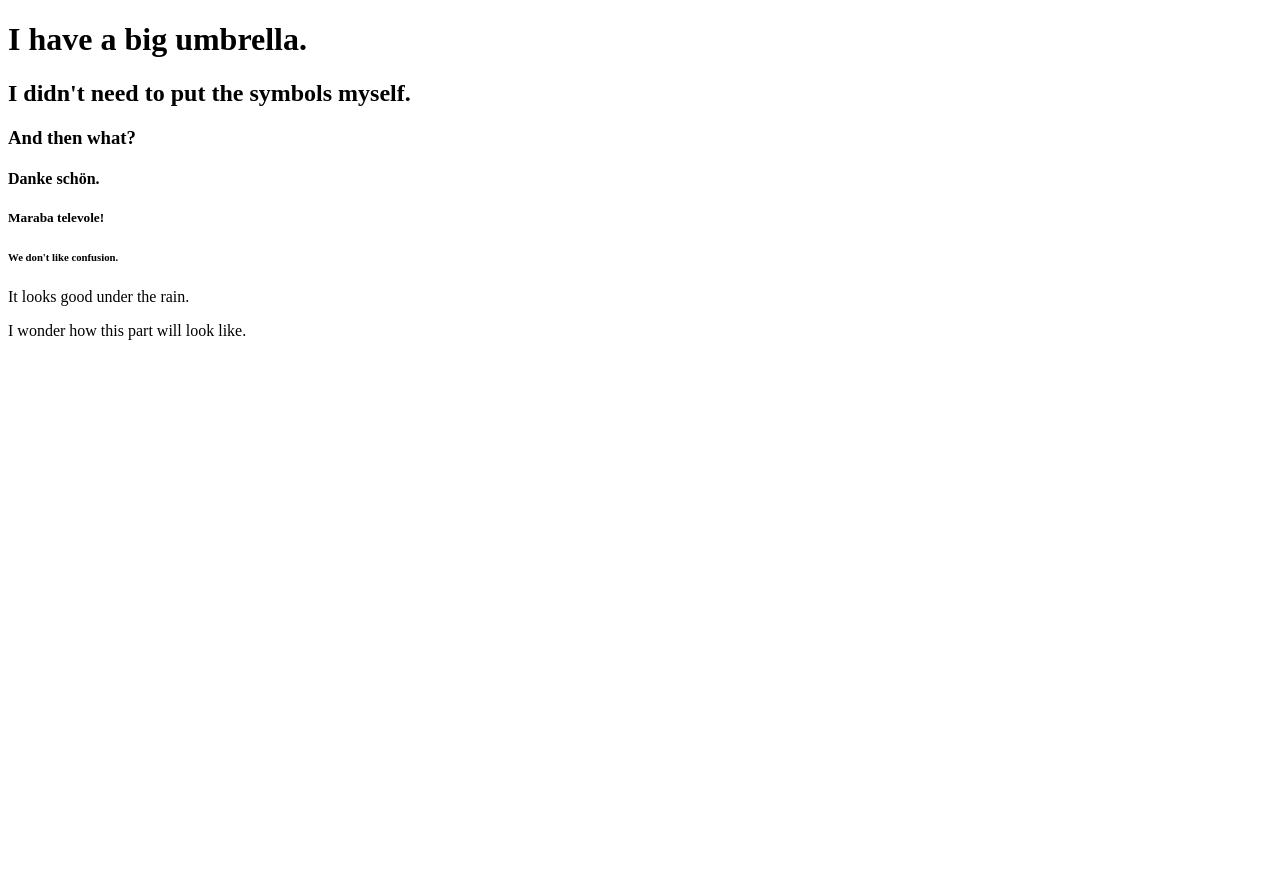
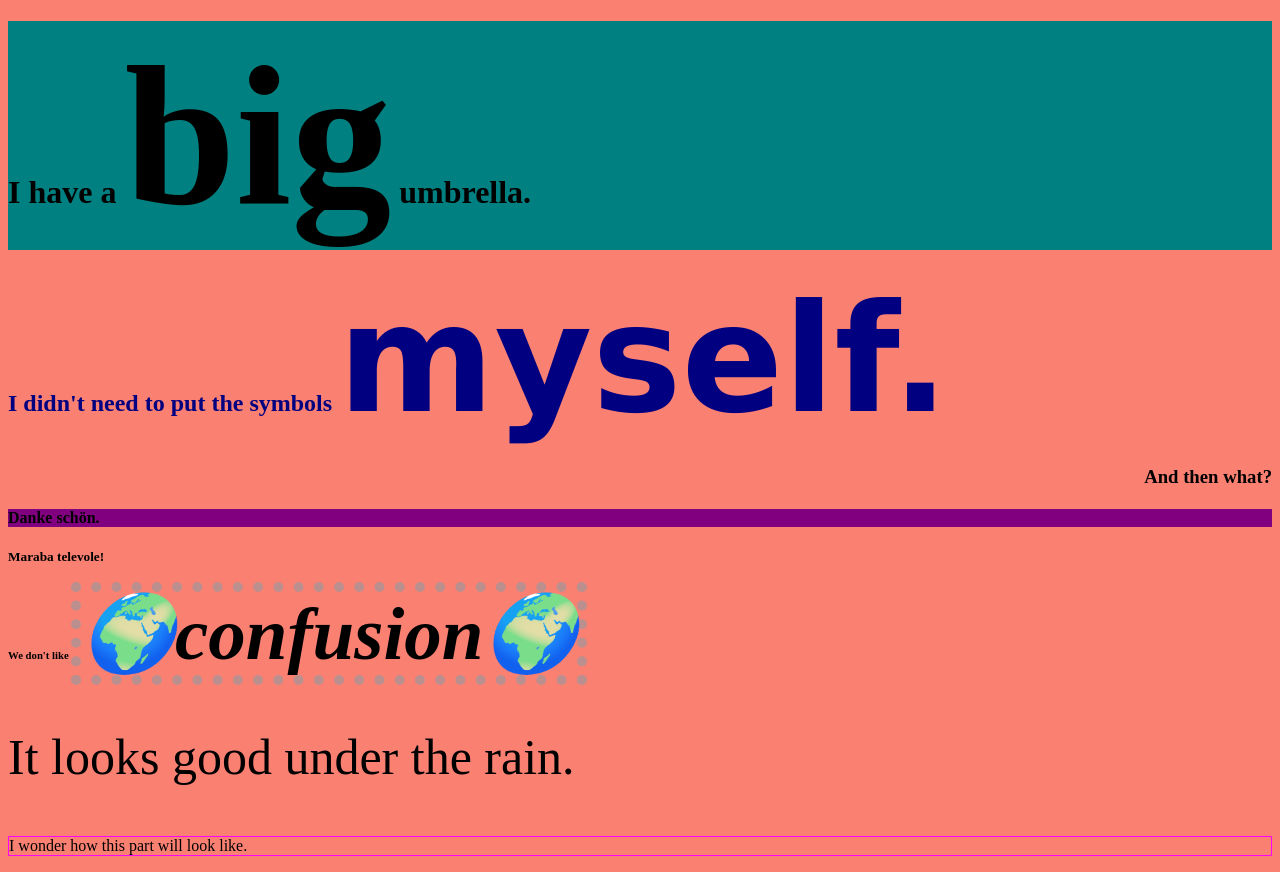
Before and after one commit to ceroyka/ceroyka.github.io, a plain HTML site: page index.html in a window 1280 px wide. Before the commit the page ends 800 px from the top, so only its background shows below. Drawn offline with Linux system fonts and the light colour scheme.

Commit message:
the last extravagant style changes

```diff
--- a/index.html
+++ b/index.html
@@ -1,18 +1,18 @@
 <!DOCTYPE html>
 <html>
     <head>
+        <link href="style.css" rel="stylesheet" />
         <title>Turkish Delight presents</title>
     </head>
-
-<body>
-    <h1>I have a big umbrella.</h1>
-    <h2>I didn't need to put the symbols myself.</h2>
-    <h3>And then what?</h3>
-    <h4>Danke schön.</h4>
+<body style="background-color: salmon;">
+    <h1 style="background-color: teal;">I have a <span style="font-size: 200px;">big</span> umbrella.</h1>
+    <h2 style="color: navy;">I didn't need to put the symbols <span style="font-family: Verdana, Geneva, Tahoma, sans-serif; font-size: 150px;">myself.</span></h2>
+    <h3 style="text-align: right;">And then what?</h3>
+    <h4 style="background-color: purple;">Danke schön.</h4>
     <h5>Maraba televole!</h5>
-    <h6>We don't like confusion.</h6>
-    <p>It looks good under the rain.</p>
-    <p>I wonder how this part will look like.</p>
+    <h6>We don't like <span id="zottirik">🌍confusion🌍</span></h6>
+    <p style="font-size: 50px;">It looks good under <span style="font-weight:50">the rain.</span></p>
+    <p style="border:solid #000; border-width: 1px; border-color: magenta;">I wonder how this part will look like.</p>
 </body>
 
 </html>
--- /dev/null
+++ b/style.css
@@ -0,0 +1,8 @@
+#zottirik {
+    font-size: 75px;
+    font-style: italic;
+    border-style: dotted;
+    border-width: 10px;
+    border-color: rosybrown;
+    border-radius: 5px;
+}
```
